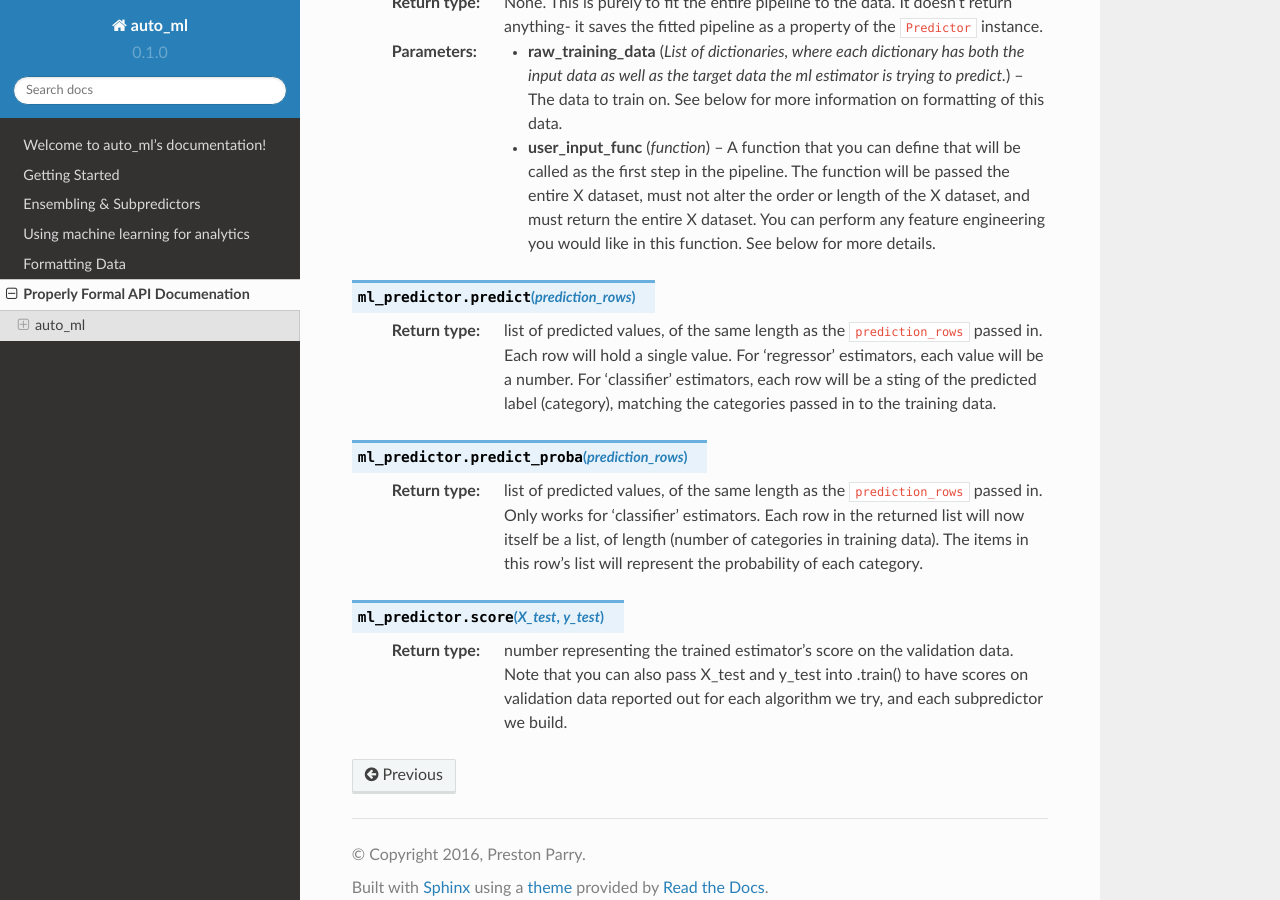
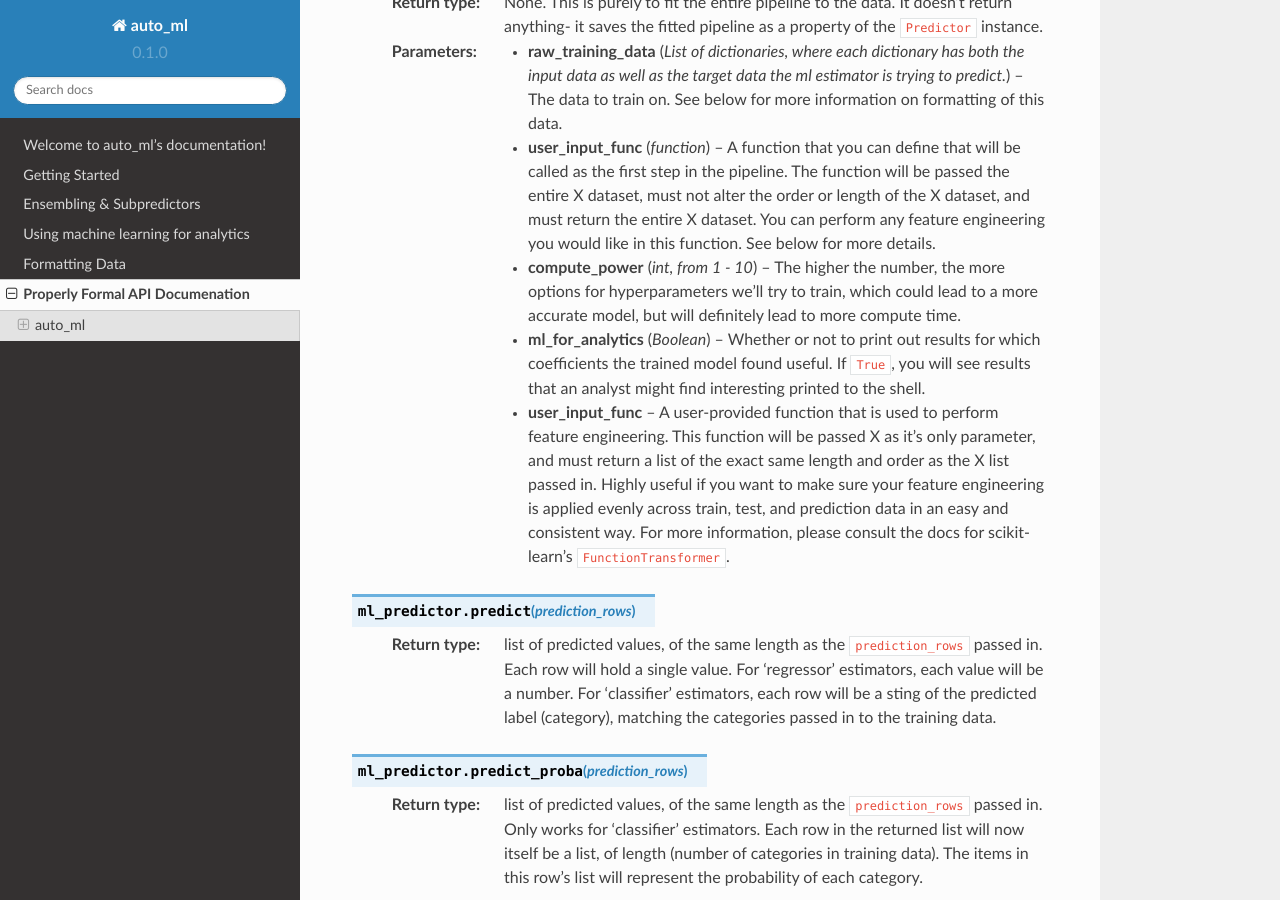
Before and after one commit to ClimbsRocks/auto_ml, a Sphinx documentation site: the page built from docs/source/api_docs_for_geeks.rst, in a window 1280 px wide and 900 px high, scrolled down 617 px. Built offline with Sphinx 7.4.7 and the Read the Docs theme 2.0.0, drawn with Linux system fonts in a browser that asks for light colours.

Commit message:
continues to build out the formal API documentation

```diff
--- a/docs/source/api_docs_for_geeks.rst
+++ b/docs/source/api_docs_for_geeks.rst
@@ -17,10 +17,23 @@ auto_ml
 .. py:method:: ml_predictor.train(raw_training_data, user_input_func=None)
 
   :rtype: None. This is purely to fit the entire pipeline to the data. It doesn't return anything- it saves the fitted pipeline as a property of the ``Predictor`` instance.
+
   :param raw_training_data: The data to train on. See below for more information on formatting of this data.
   :type raw_training_data: List of dictionaries, where each dictionary has both the input data as well as the target data the ml estimator is trying to predict.
+
   :param user_input_func: A function that you can define that will be called as the first step in the pipeline. The function will be passed the entire X dataset, must not alter the order or length of the X dataset, and must return the entire X dataset. You can perform any feature engineering you would like in this function. See below for more details.
   :type user_input_func: function
+
+  :param compute_power: The higher the number, the more options for hyperparameters we'll try to train, which could lead to a more accurate model, but will definitely lead to more compute time.
+  :type compute_power: int, from 1 - 10
+
+  :param ml_for_analytics: Whether or not to print out results for which coefficients the trained model found useful. If ``True``, you will see results that an analyst might find interesting printed to the shell.
+  :type ml_for_analytics: Boolean
+
+  :param user_input_func: A user-provided function that is used to perform feature engineering. This function will be passed X as it's only parameter, and must return a list of the exact same length and order as the X list passed in. Highly useful if you want to make sure your feature engineering is applied evenly across train, test, and prediction data in an easy and consistent way. For more information, please consult the docs for scikit-learn's ``FunctionTransformer``.
+  :type user_input_func: function
+
+
 
 .. py:method:: ml_predictor.predict(prediction_rows)
 
```
